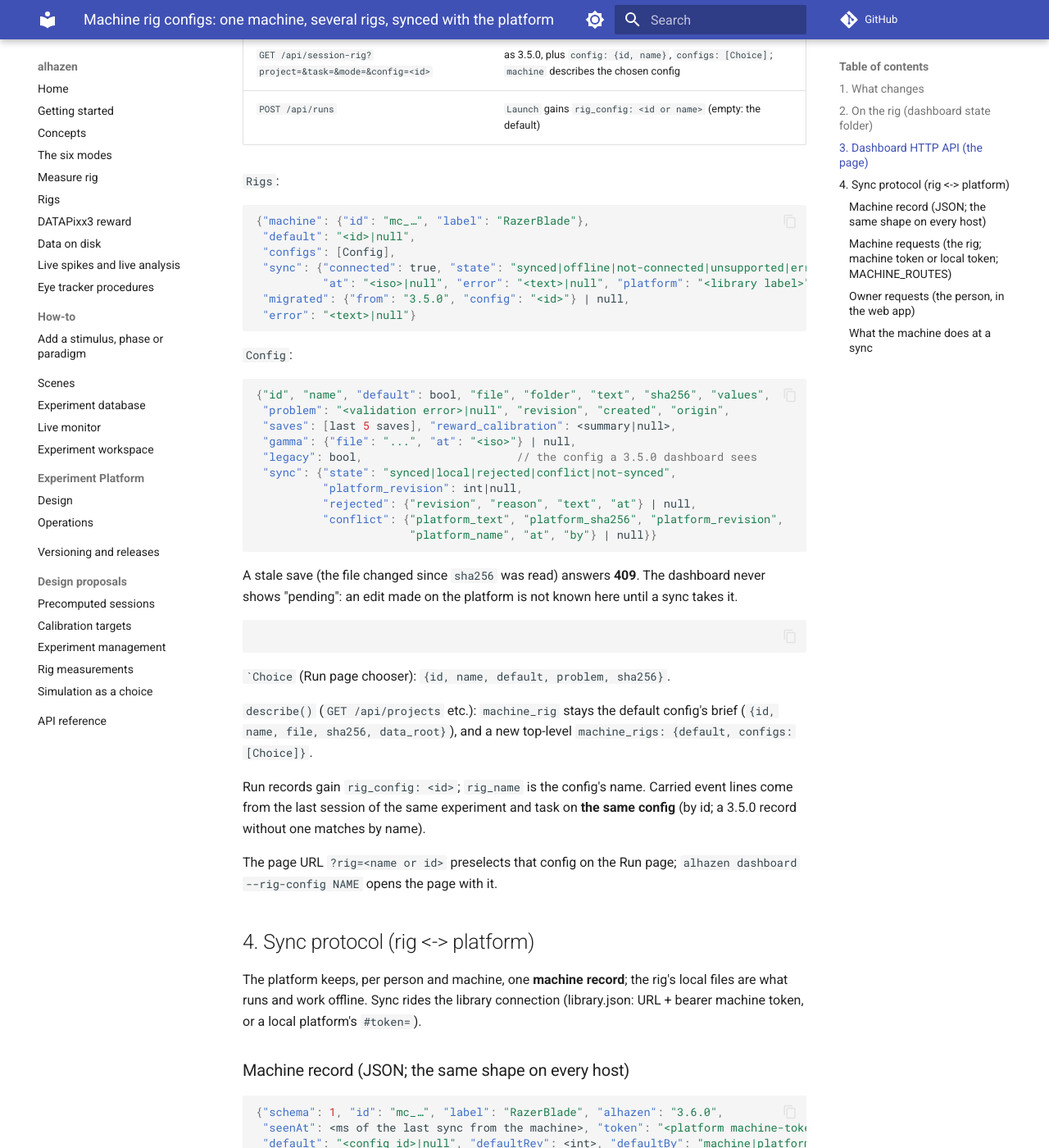
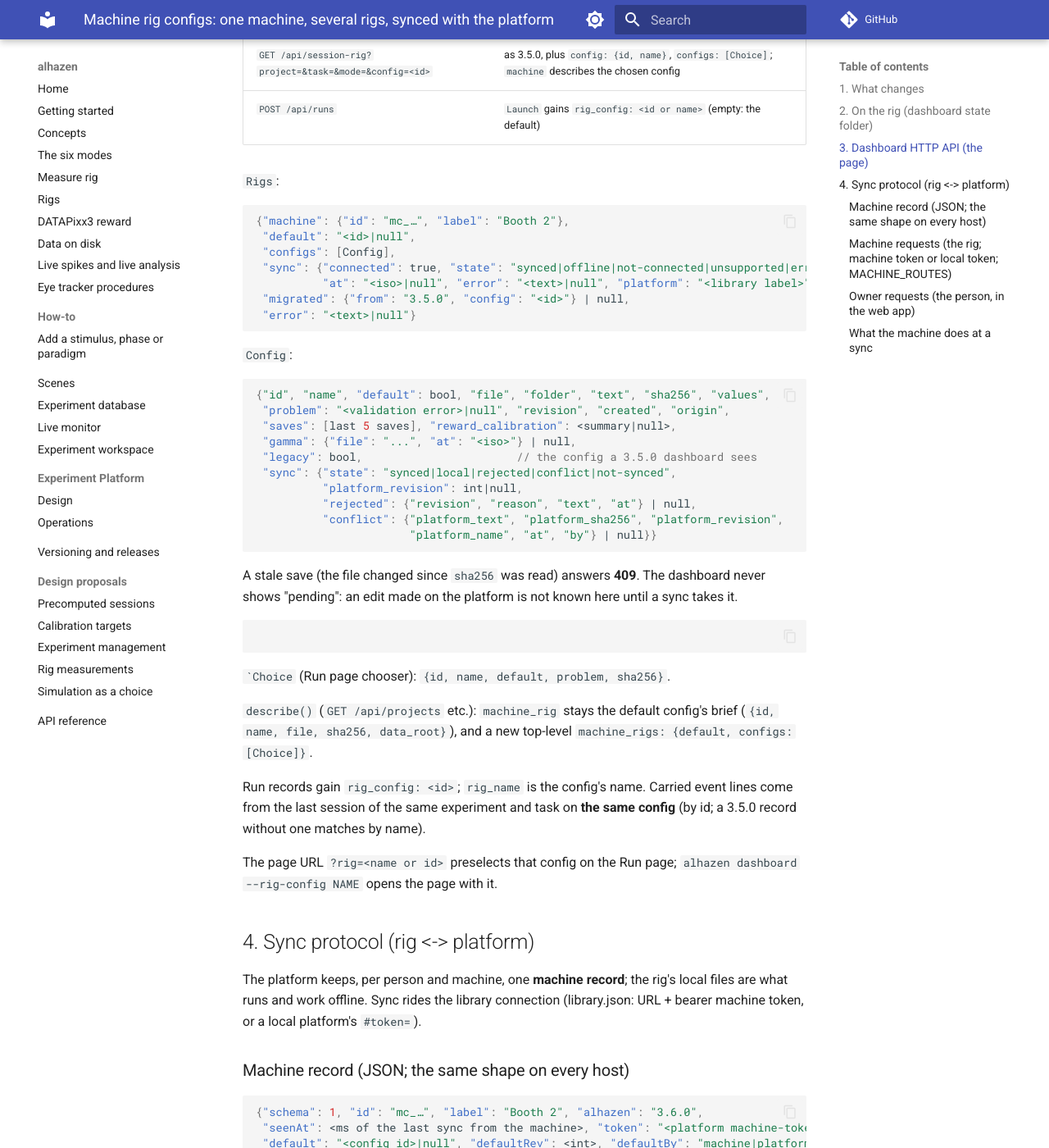
Before and after one commit to sh4r11f/alhazen, an MkDocs documentation site: the page built from docs/design/machine-rig-configs.md, in a window 1280 px wide and 1400 px high, scrolled down 2719 px. Shown: the whole window at 82% size. Built offline with MkDocs 1.6.1 and Material for MkDocs 9.7.7, drawn with Linux system fonts in a browser that asks for light colours; comment, search, counter and statistics services are not loaded.

Commit message:
machine rig configs: neutral machine label in the contract

````diff
--- a/docs/design/machine-rig-configs.md
+++ b/docs/design/machine-rig-configs.md
@@ -91,7 +91,7 @@ All answers JSON; errors as today (`{"error": "..."}` with 400/409).
 
 `Rigs`:
 ```json
-{"machine": {"id": "mc_…", "label": "RazerBlade"},
+{"machine": {"id": "mc_…", "label": "Booth 2"},
  "default": "<id>|null",
  "configs": [Config],
  "sync": {"connected": true, "state": "synced|offline|not-connected|unsupported|error",
@@ -138,7 +138,7 @@ machine token, or a local platform's `#token=`).
 ### Machine record (JSON; the same shape on every host)
 
 ```json
-{"schema": 1, "id": "mc_…", "label": "RazerBlade", "alhazen": "3.6.0",
+{"schema": 1, "id": "mc_…", "label": "Booth 2", "alhazen": "3.6.0",
  "seenAt": <ms of the last sync from the machine>, "token": "<platform machine-token id>|null",
  "default": "<config id>|null", "defaultRev": <int>, "defaultBy": "machine|platform",
  "rigSchema": "<RigConfig JSON schema, as JSON text>|null", "rigSchemaSha": "<sha>|null",
````
